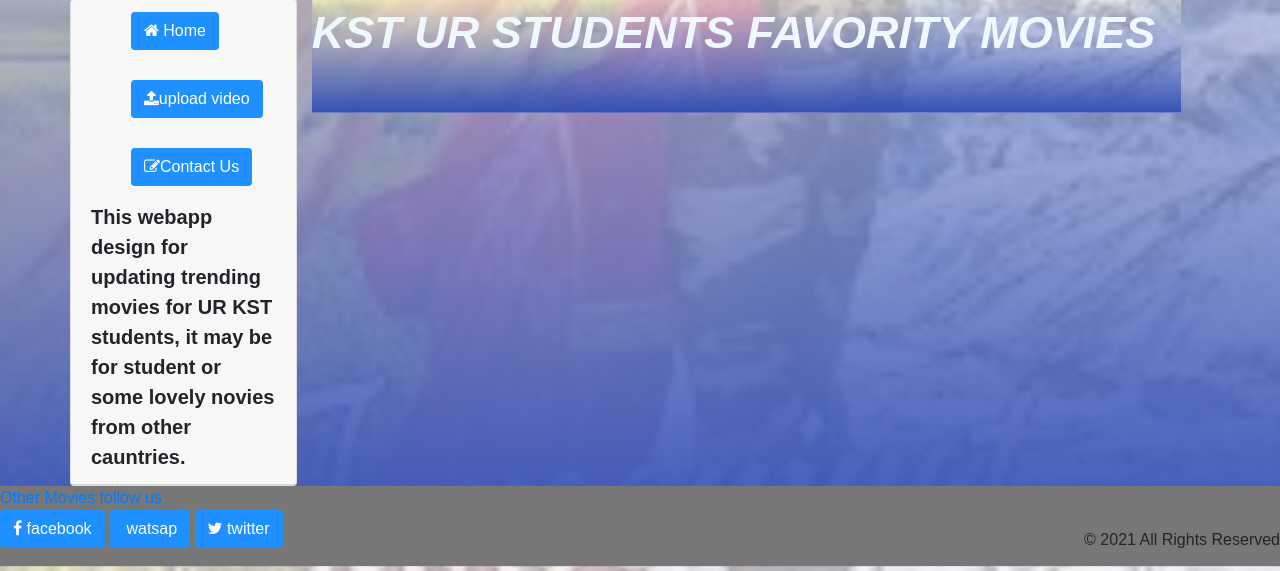
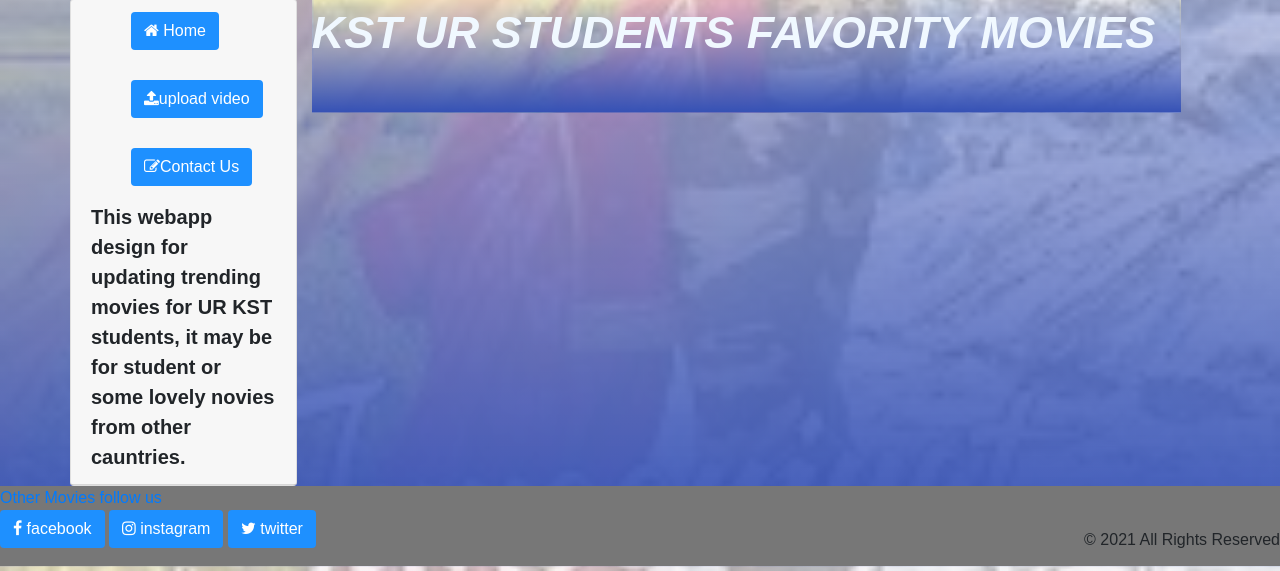
Before and after one commit to Olivierbiganiro/app, a Django app: page /home in a window 1280 px wide. Shown: the part 229-800 px from the top of the page. Run offline with Django 4.2, Linux system fonts and the light colour scheme; data that the repository does not hold is empty; parts of the project's set-up code (start-up, migrations or seed data) failed here and were passed over.

Commit message:
Heroku app

```diff
--- a/templates/home1.html
+++ b/templates/home1.html
@@ -171,7 +171,7 @@ table,tr,td{
     <a href="#" class="logo"><i class='bx bxs-movie'></i>Other Movies follow us</a>
     <div class="social">
         <button class="btn"><i class="fa fa-facebook"></i> facebook</button>
-        <button class="btn"><i class="fa fa-watsap"></i> watsap</button>
+        <button class="btn"><i class="fa fa-instagram"></i> instagram</button>
         <button class="btn"><i class="fa fa-twitter"></i> twitter</button>
     </div>
 </section>
```
